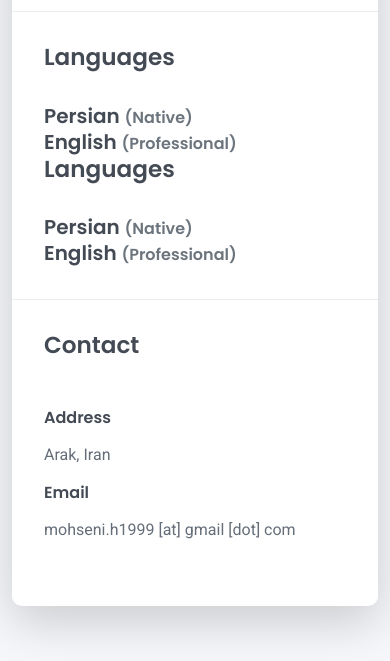
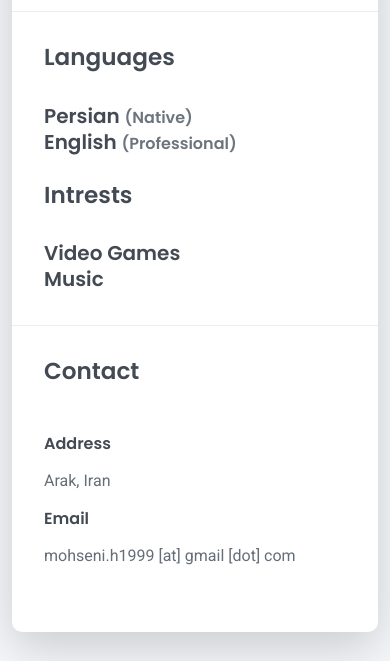
Before and after one commit to hosseinmh1/cv, a plain HTML site: page index.html in a window 390 px wide. Shown: the part 3973-4634 px from the top of the page. Drawn offline with Linux system fonts and the light colour scheme.

Commit message:
add some css for fixing mobile view + update PDF CV

```diff
--- a/index.html
+++ b/index.html
@@ -23,6 +23,13 @@
         }
       </style>
     </noscript>
+    <style type="text/css">
+            @media only screen and (max-width: 768px) {
+              .lang {
+            margin-bottom: 8%;
+          }
+            }
+    </style>
   </head>
   <body id="top">
     <header class="d-print-none">
@@ -206,7 +213,7 @@
   <hr class="d-print-none"/>
   <div class="skills-section px-3 px-lg-4">
     <div class="row">
-    <div class="col-md-6">
+    <div class="col-md-6 lang">
       <h2 class="h3 mb-3">Languages</h2>
 
 
@@ -215,11 +222,11 @@
 
       </div>
       <div class="col-md-6">
-        <h2 class="h3 mb-3">Languages</h2>
+        <h2 class="h3 mb-3">Intrests</h2>
 
 
-            <div><span class="h5 mb-2">Persian </span><span class="text-muted h6">(Native)</span></div>
-            <div><span class="h5 mb-2">English </span><span class="text-muted h6">(Professional)</span></div>
+            <div><span class="h5 mb-2">Video Games</span></div>
+            <div><span class="h5 mb-2">Music</span></div>
 
          </div>
     </div>
```
Also changed, not shown: 1 other file.
